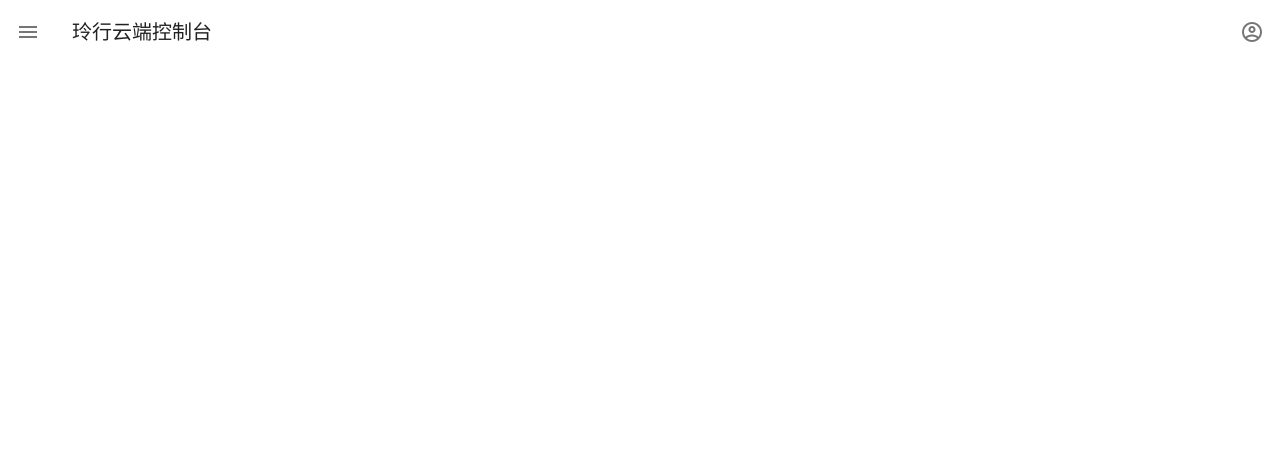
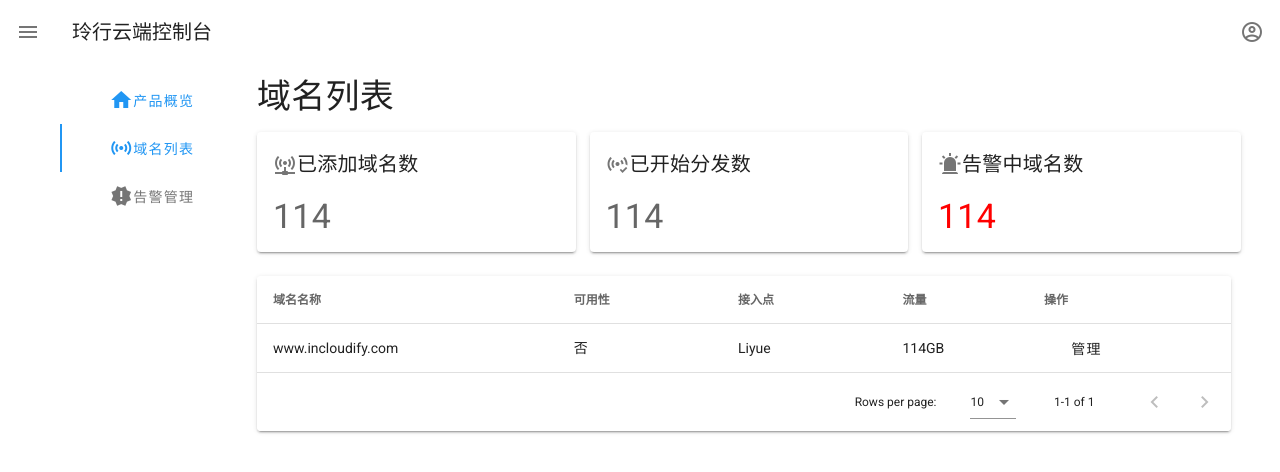
Before and after one commit to Incloudify/consolify-frontend, a Nuxt app: page /cdn/domains in a window 1280 px wide. Before the commit this address had no page. Shown: the top 472 px of the page. Built offline with nearby package versions, Linux system fonts and the light colour scheme.

Commit message:
feat: 增加cdn域名列表

```diff
--- a/layouts/cdn.vue
+++ b/layouts/cdn.vue
@@ -1,4 +1,4 @@
-<!-- mcs布局 -->
+<!-- cdn布局 -->
 <template>
   <v-app>
     <AppBar />
--- /dev/null
+++ b/pages/cdn/domains.vue
@@ -0,0 +1,101 @@
+<template>
+  <div>
+    <p class="display-1 text--primary">
+      域名列表
+    </p>
+    <!-- 总览卡片 开始 -->
+    <v-row>
+      <v-col>
+        <v-card>
+          <v-card-title>
+            <v-icon>
+              mdi-access-point-network
+            </v-icon>
+            已添加域名数
+          </v-card-title>
+          <v-card-text>
+            <div class="display-1">
+              114
+            </div>
+          </v-card-text>
+        </v-card>
+      </v-col>
+      <v-col>
+        <v-card>
+          <v-card-title>
+            <v-icon>
+              mdi-access-point-check
+            </v-icon>
+            已开始分发数
+          </v-card-title>
+          <v-card-text>
+            <div class="display-1">
+              114
+            </div>
+          </v-card-text>
+        </v-card>
+      </v-col>
+      <v-col>
+        <v-card>
+          <v-card-title>
+            <v-icon>
+              mdi-alarm-light
+            </v-icon>
+            告警中域名数
+          </v-card-title>
+          <v-card-text>
+            <div class="display-1" style="color: red;">
+              114
+            </div>
+          </v-card-text>
+        </v-card>
+      </v-col>
+    </v-row>
+    <!-- 总览卡片 结束 -->
+    <br>
+    <v-card>
+      <v-data-table
+        :headers="dtHeaders"
+        :items="dtDomains"
+      >
+        <template #[`item.actions`]="{ item }">
+          <v-btn
+            text
+            :to="'/cdn/detail/' + item.name"
+          >
+            管理
+          </v-btn>
+        </template>
+      </v-data-table>
+    </v-card>
+  </div>
+</template>
+
+<script>
+export default {
+  name: 'CdnDomains',
+  layout: 'cdn',
+  data: () => ({
+    dtHeaders: [{
+      text: '域名名称',
+      align: 'start',
+      sortable: false,
+      value: 'name'
+    },
+    { text: '可用性', value: 'usable' },
+    { text: '接入点', value: 'area' },
+    { text: '流量', value: 'flow' },
+    { text: '操作', value: 'actions' }
+    ],
+    dtDomains: [{
+      name: 'www.incloudify.com',
+      usable: '否',
+      area: 'Liyue',
+      flow: '114GB'
+    }]
+  }),
+  head: () => ({
+    title: '域名列表 -  内容分发网络'
+  })
+}
+</script>
```
